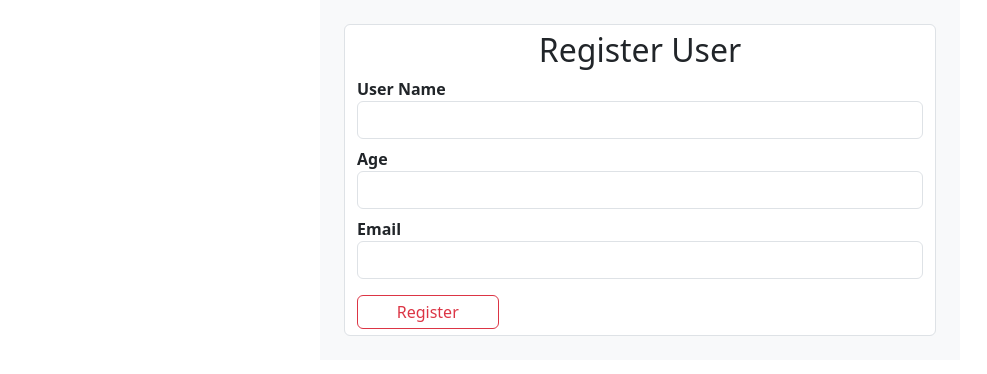
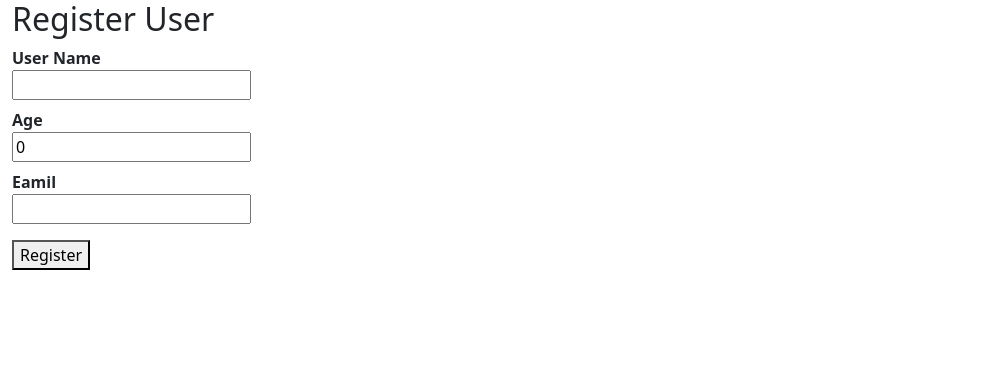
Before and after one commit to AshwaniPandey0805/14-React-Tutorial, a React (Create React App) app: page / in a window 1280 px wide. Shown: the top 374 px of the page, without its empty margins (0-987 px from the left). Built offline with nearby package versions, Linux system fonts and the light colour scheme.

Commit message:
YupValidation session 18 commit

```diff
--- a/package.json
+++ b/package.json
@@ -12,7 +12,8 @@
     "react": "^18.2.0",
     "react-dom": "^18.2.0",
     "react-scripts": "5.0.1",
-    "web-vitals": "^2.1.4"
+    "web-vitals": "^2.1.4",
+    "yup": "^1.2.0"
   },
   "scripts": {
     "start": "react-scripts start",
--- /dev/null
+++ b/src/components/YupValidation.js
@@ -0,0 +1,49 @@
+import { useFormik } from "formik";
+import * as yup from 'yup';
+
+export default function YupValidation(){
+
+    const formik = useFormik({
+        initialValues : {
+            UserName : '',
+            Age : 0,
+            Email : '',
+
+        },
+        validationSchema : yup.object({
+            UserName : yup.string()
+                          .required('User name is required')
+                          .min(4, 'Name to short')
+                          .max(10, 'Name is to long'),
+            Email : yup.string()
+                        .email('Invalid Email')
+                        .required('Email is required'),
+            Age :   yup.number()
+                       .required('Age is required')
+
+        }),
+        onSubmit : value=>{
+            alert(JSON.stringify(value));
+        }
+    })
+
+    return(
+        <div className="container-fluid">
+            <form onSubmit={formik.handleSubmit}>
+                <h2>Register User</h2>
+                <dl>
+                    <dt>User Name</dt>
+                    <dd><input type="text" {...formik.getFieldProps('UserName')} /></dd>
+                    <dd className="text-danger">{formik.errors.UserName}</dd>
+                    <dt>Age</dt>
+                    <dd ><input type="text" {...formik.getFieldProps('Age')} /></dd>
+                    <dd className="text-danger">{formik.errors.Age}</dd>
+                    <dt>Eamil</dt>
+                    <dd ><input type="text" {...formik.getFieldProps('Email')}  /></dd>
+                    <dd className="text-danger">{formik.errors.Email}</dd>
+                </dl>
+                <button>Register</button>
+            </form>
+        </div>
+    )
+}
--- a/src/index.js
+++ b/src/index.js
@@ -15,11 +15,12 @@ import ShoppingClassComponentDemo from './components/ShoppingClassComponentDemo'
 import FormComponent from './components/FormComponent';
 import FormikDemo from './components/FormikDemo';
 import FormikValidation from './components/FormikValidation';
+import YupValidation from './components/YupValidation';
 
 const root = ReactDOM.createRoot(document.getElementById('root'));
 root.render(
   <React.StrictMode>
-    <FormikValidation />
+    <YupValidation />
   </React.StrictMode>
 );
 
```
Also changed, not shown: 1 other file (tests, documents, lock files or other folders).
